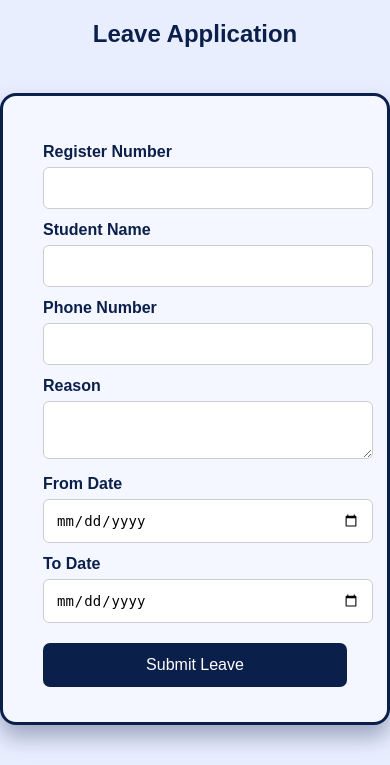
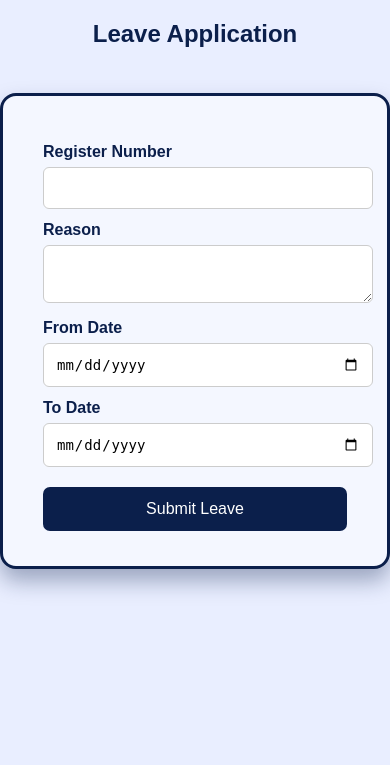
Before and after one commit to srinithisivanantham/hostel-chatbot, a Flask app: page /leave in a window 390 px wide. Shown: the top 765 px of the page. Run offline with Flask 3, Linux system fonts and the light colour scheme.

Commit message:
Hide name and phone fields

```diff
--- a/templates/leave.html
+++ b/templates/leave.html
@@ -13,11 +13,8 @@
     <label>Register Number</label>
     <input type="text" name="register_no" id="regno" required onblur="fetchStudent()">
 
-    <label>Student Name</label>
-    <input type="text" id="name" readonly>
-
-    <label>Phone Number</label>
-    <input type="text" id="phone" readonly>
+    <input type="hidden" id="name">
+    <input type="hidden" id="phone">
 
     <label>Reason</label>
     <textarea name="reason" required></textarea>
```
Also changed, not shown: templates/complaint.html (+2 -5 lines).
